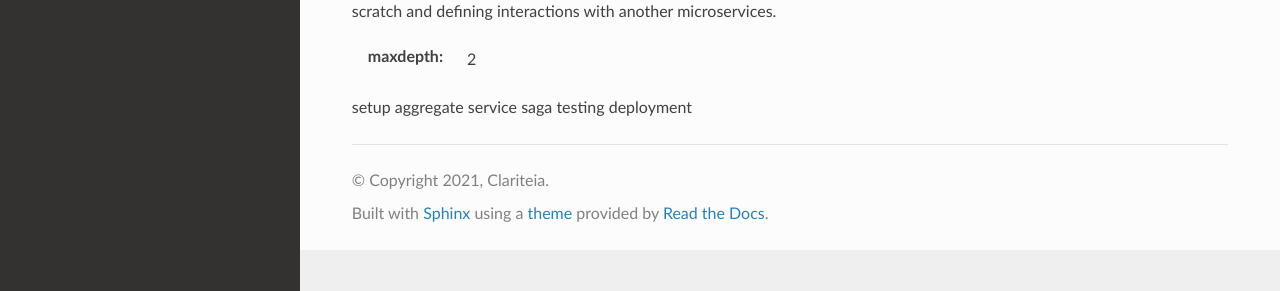
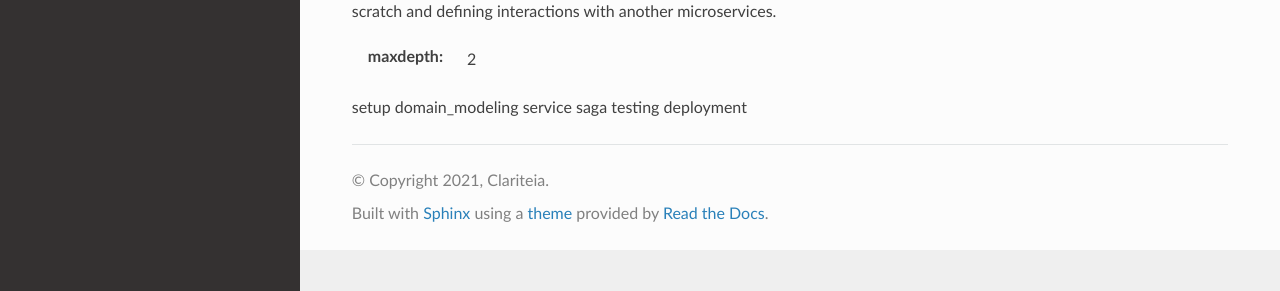
Before and after one commit to Clariteia/minos-documentation, a Sphinx documentation site: the page built from docs/quickstart/_toc.md, in a window 1280 px wide. Shown: the part 234-525 px from the top of the page. Built offline with Sphinx 7.4.7 and the Read the Docs theme 2.0.0, drawn with Linux system fonts in a browser that asks for light colours.

Commit message:
* Rename file.

```diff
--- a/docs/quickstart/_toc.md
+++ b/docs/quickstart/_toc.md
@@ -6,7 +6,7 @@ This is the quickstart's guide for `minos`. The purpose of this tutorial is to p
    :maxdepth: 2
 
    setup
-   aggregate
+   domain_modeling
    service
    saga
    testing
```
Also changed, not shown: docs/quickstart/domain_modeling.md (renamed from docs/quickstart/aggregate.md).
